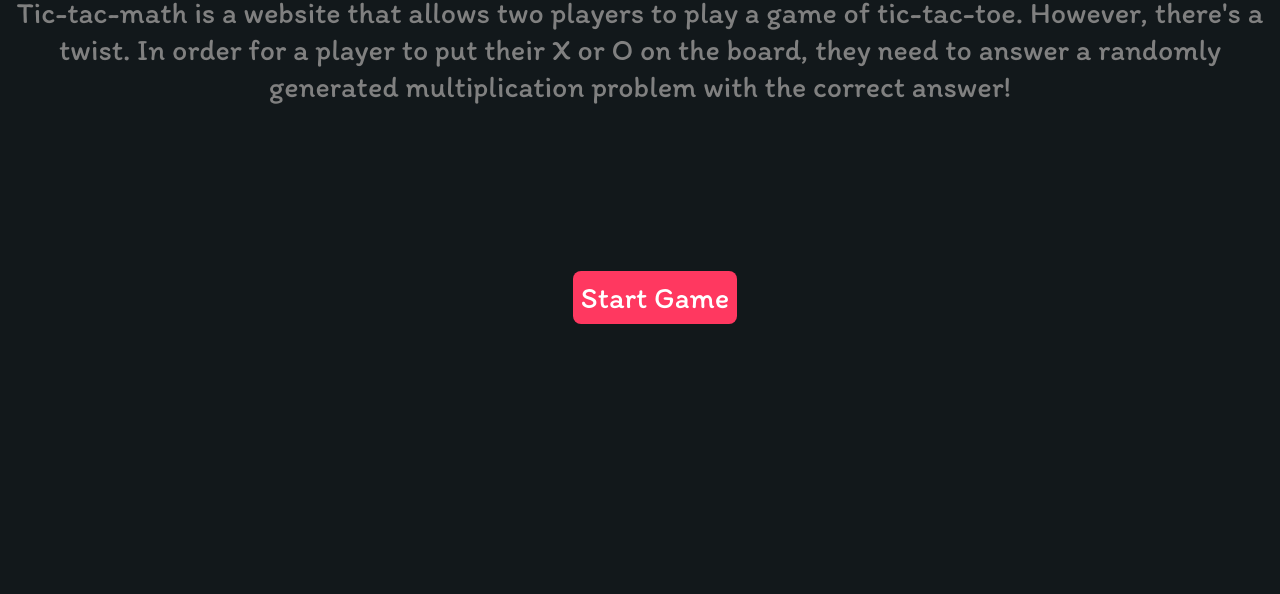
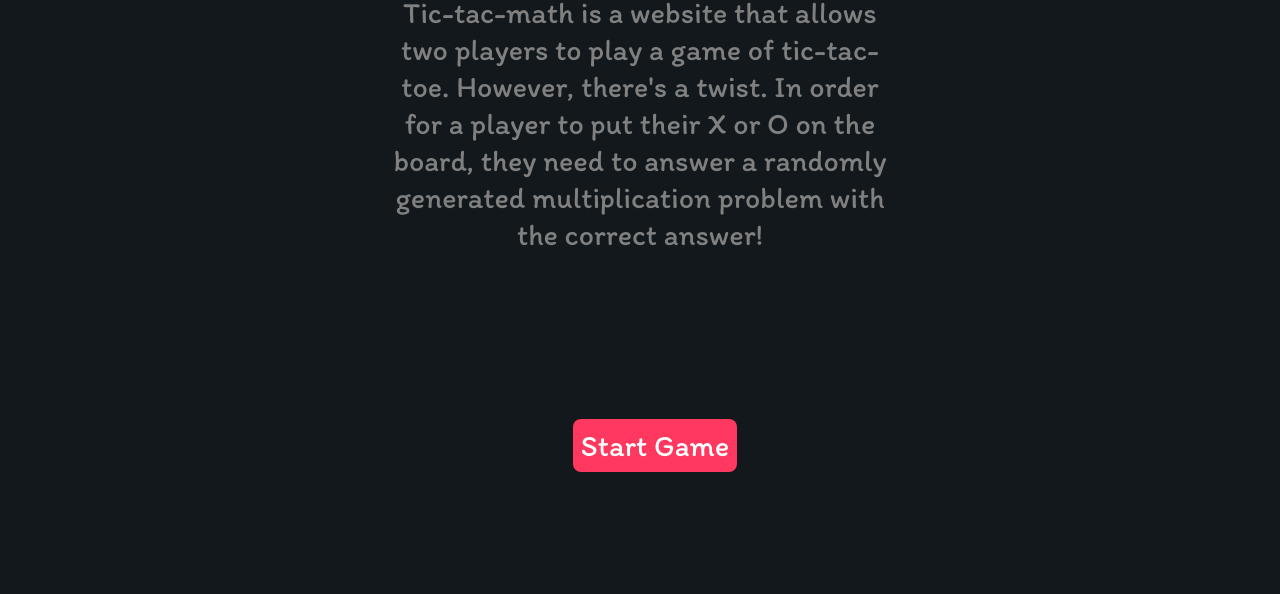
Before and after one commit to jakecorrenti/tictacmath, a plain HTML site: page index.html in a window 1280 px wide. Shown: the part 207-801 px from the top of the page. Drawn offline with Linux system fonts and the light colour scheme.

Commit message:
fixed landing page description wrapping
Signed-off-by: jakecorrenti <jakecorrenti+github@proton.me>

```diff
--- a/style.css
+++ b/style.css
@@ -17,11 +17,13 @@
     margin-top: 10%;
 }
 
-p {
+.description {
+    display: block;
+    margin: 0 auto;
+    width: 500px;
     color: gray;
     font-size: 30px;
     text-align: center;
-    word-wrap: break-work;
 }
 
 .controls {
```
